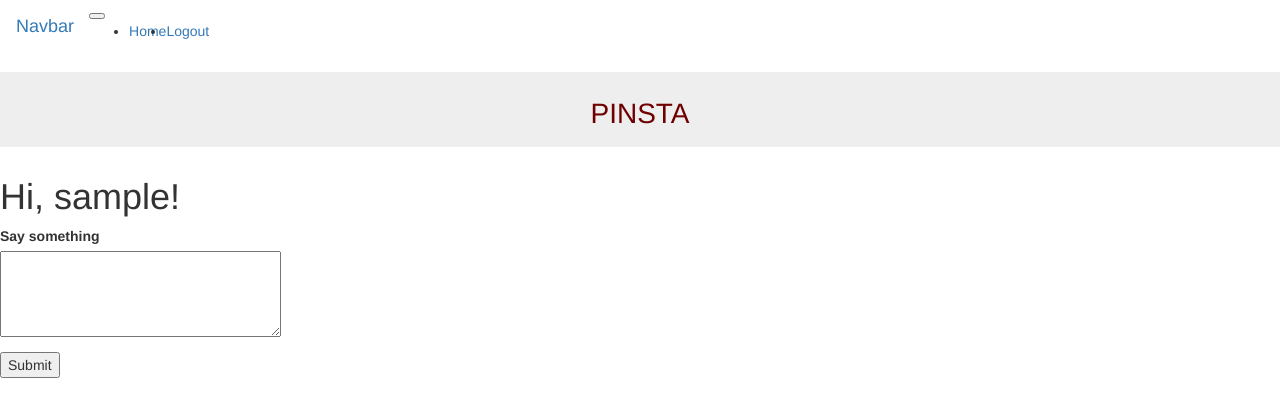
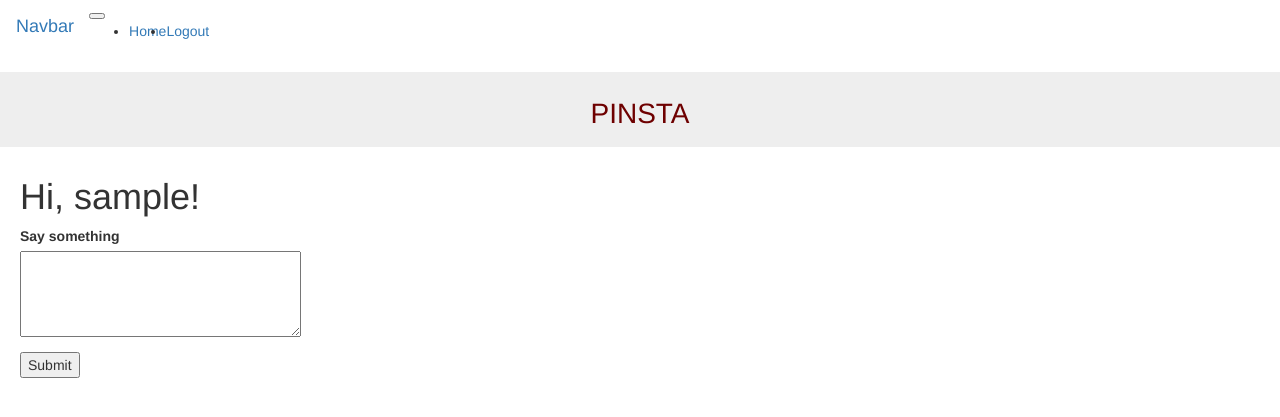
Before and after one commit to packer-at-cs/Pinsta, a Flask app: page / in a window 1280 px wide. Shown: the top 417 px of the page. Run offline with Flask 2, Linux system fonts and the light colour scheme; the visitor is signed in with stand-in values (Sample User, id 1); data comes from the database, SQL or seed files in the repository; data that the repository does not hold is empty; some libraries are stand-ins or nearby versions.

Commit message:
edited custom.css

```diff
--- a/microblog/app/static/custom.css
+++ b/microblog/app/static/custom.css
@@ -1,4 +1,5 @@
 .jumbotron {
+    padding-left: 0px;
     background-color: ;
     padding: 0.5em 0.6em;
     color: rgba(110,0,0,1);
@@ -7,5 +8,9 @@
         color: rgba(110,0,0,1);
         }
 }
-body {
+.appcontent {
+    padding-left: 20px;
 }
+nav {
+    padding-left: 0px;
+}
--- a/microblog/app/templates/base.html
+++ b/microblog/app/templates/base.html
@@ -44,5 +44,7 @@ Bootstrap Sample
     <h1>PINSTA</h1>
   </div>
 
+<div class="appcontent">
 {% block appcontent %}{% endblock %}
 {% endblock %}
+</div>
```
